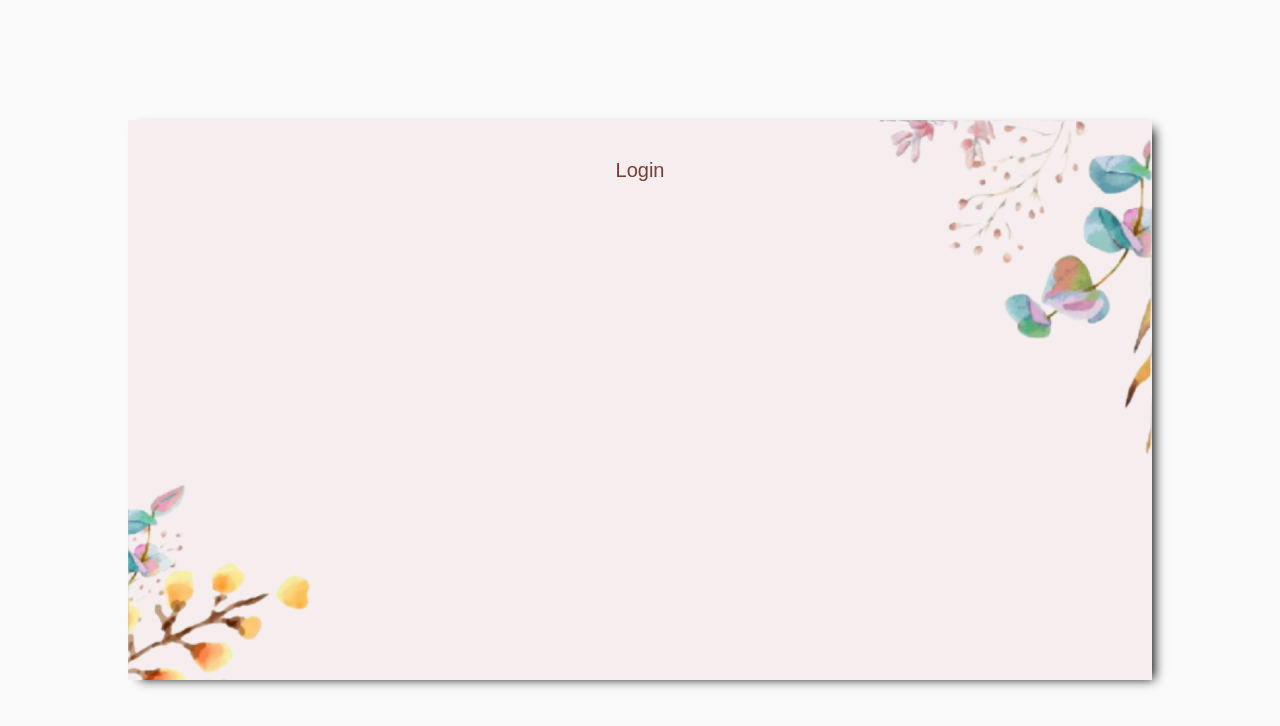
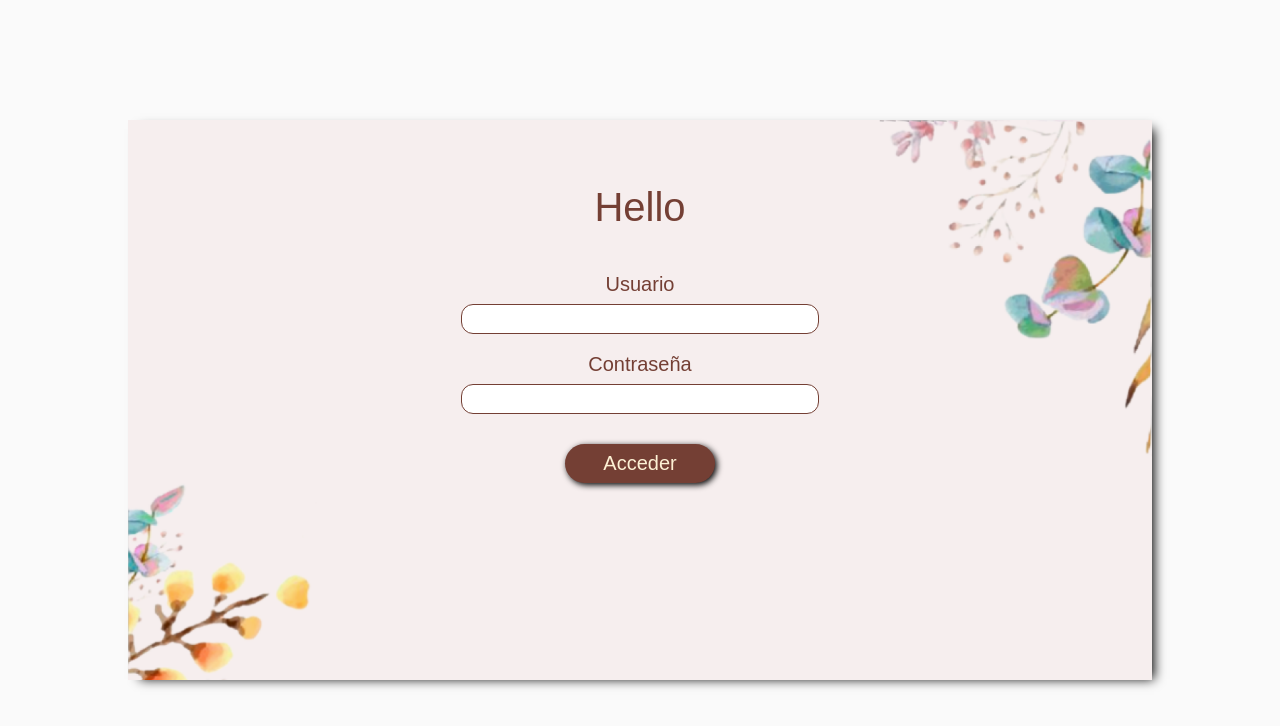
Before and after one commit to jlaguilargomez/wedding-app-react, a React (Create React App) app: page /login in a window 1280 px wide. Shown: the top 726 px of the page. Built offline with nearby package versions, Linux system fonts and the light colour scheme; a web font is replaced by a local one.

Commit message:
Install toast and create Login Form Page with components

```diff
--- a/package.json
+++ b/package.json
@@ -15,6 +15,7 @@
         "react": "^18.1.0",
         "react-dom": "^18.1.0",
         "react-firebase-hooks": "^5.0.3",
+        "react-hot-toast": "^2.2.0",
         "react-router-dom": "^6.3.0",
         "react-scripts": "5.0.1",
         "sass": "^1.51.0",
--- a/src/App.tsx
+++ b/src/App.tsx
@@ -1,7 +1,7 @@
 import React from 'react';
 import NotFound from 'modules/common/containers/NotFound/NotFound';
-import Landing from 'modules/dashboard/containers/Landing/Landing';
-import Login from 'modules/login/containers/Login/Login';
+import Landing from 'modules/dashboard/pages/Landing/Landing';
+import Login from 'modules/login/pages/Login/Login';
 import { BrowserRouter, Routes, Route } from 'react-router-dom';
 
 function App(): JSX.Element {
--- /dev/null
+++ b/src/modules/common/components/Input/Input.tsx
@@ -0,0 +1,63 @@
+import React, { ChangeEvent } from 'react';
+import cn from 'classnames';
+
+import styles from 'styles/components/Input.module.scss';
+
+interface InputProps {
+    type?: 'text' | 'password';
+    name: string;
+    value: string;
+    placeholder?: string;
+    pattern?: string;
+    required?: boolean;
+    labelText?: string;
+    errorMessage?: string;
+    onChangeEvent: (name: string, value: string) => void;
+}
+
+function Input({
+    type = 'text',
+    name,
+    value,
+    placeholder = ' ',
+    pattern,
+    required = false,
+    labelText,
+    errorMessage = 'El formato introducido no es correcto',
+    onChangeEvent,
+}: InputProps): JSX.Element {
+    const handleInput = (event: ChangeEvent<HTMLInputElement>): void => {
+        const {
+            target: { name: inputName, value: inputValue },
+        } = event;
+
+        onChangeEvent(inputName, inputValue);
+    };
+    return (
+        <div className={cn(styles['input-container'])}>
+            {labelText && (
+                <label className={cn(styles.label)} htmlFor={name}>
+                    {labelText}
+                </label>
+            )}
+            <input
+                className={cn(styles.input)}
+                type={type}
+                id={name}
+                name={name}
+                value={value}
+                pattern={pattern}
+                placeholder={placeholder}
+                onChange={handleInput}
+                onBlur={handleInput}
+                required={required}
+                autoComplete="nope"
+            />
+            {pattern && (
+                <span className={cn(styles['error-text'])}>{errorMessage}</span>
+            )}
+        </div>
+    );
+}
+
+export default Input;
--- a/src/modules/login/containers/Login/Login.tsx
+++ /dev/null
@@ -1,7 +0,0 @@
-import React from 'react';
-
-function Login(): JSX.Element {
-    return <div>Login</div>;
-}
-
-export default Login;
--- /dev/null
+++ b/src/modules/login/containers/LoginForm/LoginForm.tsx
@@ -0,0 +1,64 @@
+import Input from 'modules/common/components/Input/Input';
+import Button from 'modules/common/components/Button/Button';
+import React, { FormEvent, useState } from 'react';
+// import toast from 'react-hot-toast';
+
+import styles from 'styles/containers/LoginForm.module.scss';
+
+interface LoginForm {
+    email: string;
+    pass: string;
+}
+
+interface LoginFormProps {
+    formValues?: LoginForm;
+}
+
+const deaultFormValues = {
+    email: '',
+    pass: '',
+};
+
+function LoginForm({ formValues }: LoginFormProps): JSX.Element {
+    const [form, setForm] = useState<LoginForm>(formValues || deaultFormValues);
+
+    const handleInput = (name: string, value: string): void => {
+        setForm((prevFormValues) => ({ ...prevFormValues, [name]: value }));
+    };
+
+    const handleSubmit = async (
+        event: FormEvent<HTMLFormElement>
+    ): Promise<void> => {
+        event.preventDefault();
+        console.log('form', form);
+
+        // const { email, pass } = form;
+
+        // toast.promise(auth.signInWithEmailAndPassword(email, pass), {
+        //     loading: 'Saving...',
+        //     success: <b>Settings saved!</b>,
+        //     error: <b>Could not save.</b>,
+        // });
+    };
+
+    return (
+        <form className={styles['login-form']} onSubmit={handleSubmit}>
+            <Input
+                labelText="Usuario"
+                name="email"
+                value={form.email}
+                onChangeEvent={handleInput}
+            />
+            <Input
+                type="password"
+                labelText="Contraseña"
+                name="pass"
+                value={form.pass}
+                onChangeEvent={handleInput}
+            />
+            <Button text="Acceder" type="submit" />
+        </form>
+    );
+}
+
+export default LoginForm;
--- /dev/null
+++ b/src/modules/login/pages/Login/Login.tsx
@@ -0,0 +1,14 @@
+import React from 'react';
+
+import LoginForm from 'modules/login/containers/LoginForm/LoginForm';
+
+function Login(): JSX.Element {
+    return (
+        <>
+            <h1>Hello</h1>
+            <LoginForm />
+        </>
+    );
+}
+
+export default Login;
--- /dev/null
+++ b/src/styles/components/Input.module.scss
@@ -0,0 +1,45 @@
+.input-container {
+    margin: 2rem 1rem;
+    display: flex;
+    flex-direction: column;
+}
+
+.label {
+    margin-bottom: 1rem;
+}
+
+.input {
+    padding: 0.5rem 1rem;
+    border: 1px solid var(--big-brown);
+    box-sizing: border-box;
+    border-radius: 12px;
+    outline: none;
+    transition: all 0.1s;
+    font-size: 1.6rem;
+
+    &:focus {
+        border: 2px solid var(--big-brown);
+        -webkit-box-shadow: inset 0.5px 0.5px 5px 0.5px #5e5e5e;
+        box-shadow: inset 0.5px 0.5px 5px 0.5px #5e5e5e;
+    }
+
+    &:visited {
+        padding: 3rem;
+    }
+
+    &:not(:focus):not(:placeholder-shown):invalid {
+        border: 2px solid var(--passion-red);
+        background: #ff7f7f40;
+
+        & ~ .error-text {
+            display: inline-block;
+        }
+    }
+}
+
+.error-text {
+    display: none;
+    color: var(--passion-red);
+    font-size: 1.6rem;
+    padding: 0.5rem 1rem;
+}
--- /dev/null
+++ b/src/styles/containers/LoginForm.module.scss
@@ -0,0 +1,14 @@
+@import '../abstracts/mixins';
+
+.login-form {
+    text-align: center;
+    width: 85%;
+
+    @include respond(tablet) {
+        width: 70%;
+    }
+
+    @include respond(desktop) {
+        width: 40%;
+    }
+}
```
Also changed, not shown: src/modules/dashboard/pages/Landing/Landing.tsx (renamed from src/modules/dashboard/containers/Landing/Landing.tsx), src/modules/dashboard/pages/Main/Main.tsx (renamed from src/modules/dashboard/containers/Main/Main.tsx), 1 other file (tests, documents, lock files or other folders).
